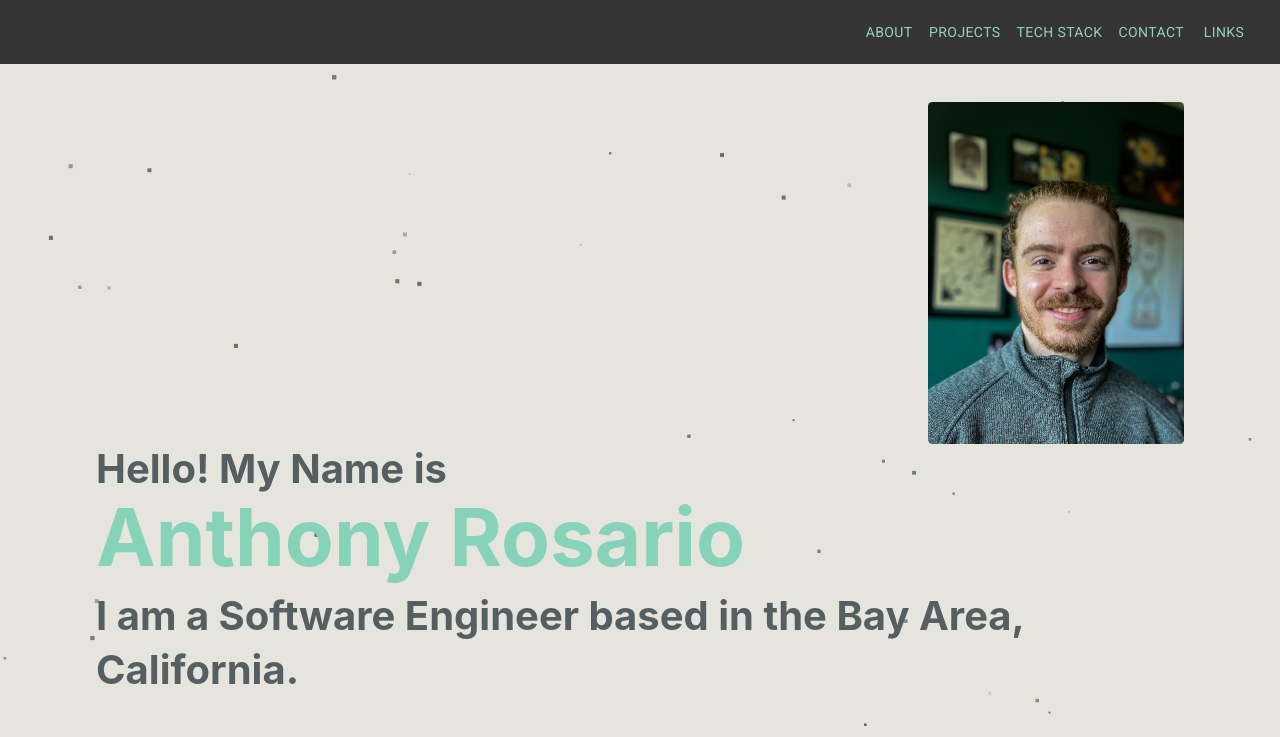
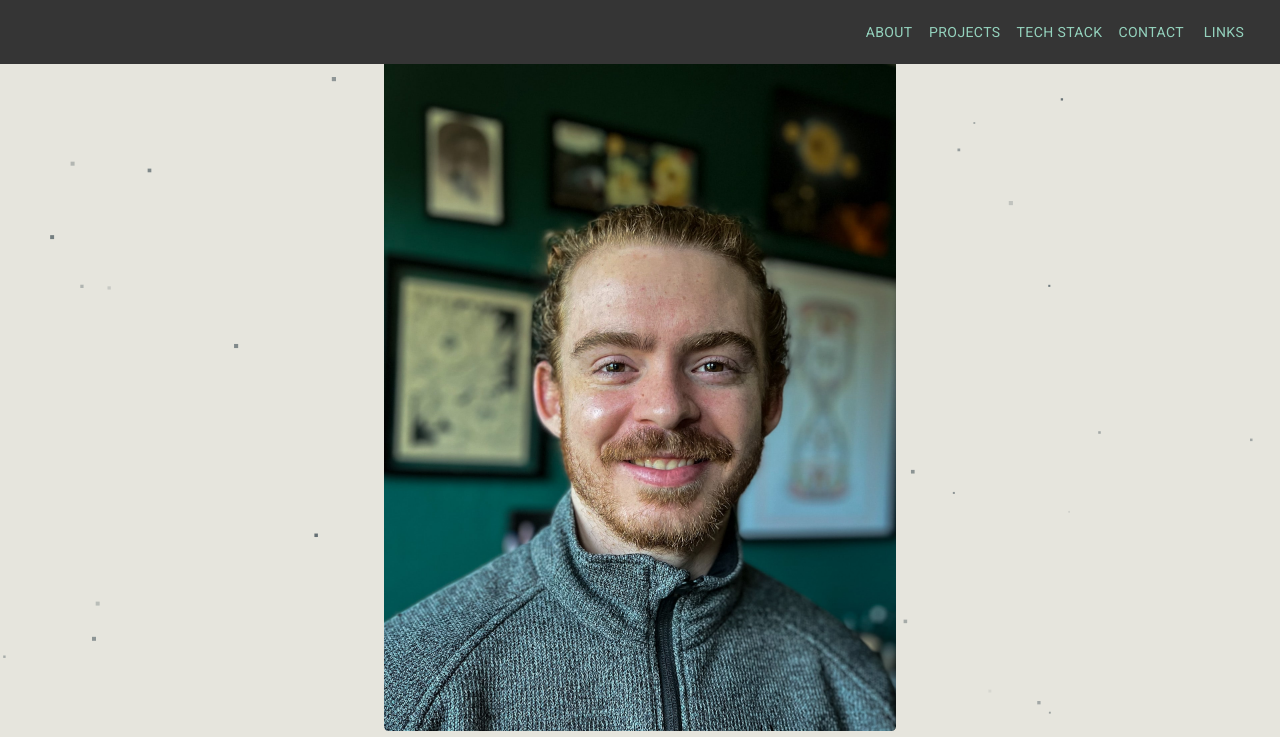
Before and after one commit to Anthony-Rosario/portfolio-site, a React (Create React App) app in the folder web_service/: page / in a window 1280 px wide. Shown: the top 737 px of the page. Built offline with nearby package versions, Linux system fonts and the light colour scheme.

Commit message:
mobile responsive styling

```diff
--- a/web_service/src/components/about/about.css
+++ b/web_service/src/components/about/about.css
@@ -58,7 +58,7 @@ li{
 @media screen and (max-width:768px){
   .aboutContainer{
     height: auto;
-    padding-top: 84px;
+    padding-top: 104px;
   }
   .myCatImage{
     width: 40vw;
--- a/web_service/src/components/contact/ContactForm.jsx
+++ b/web_service/src/components/contact/ContactForm.jsx
@@ -7,7 +7,7 @@ import emailjs from '@emailjs/browser'
 
 const ContactForm = forwardRef((props, ref) => {
   const classes = useContactStyles();
-  const [submitted, setSubmitted] = useState('');
+  const [submitted, setSubmitted] = useState(null);
 
   const handleSubmit = (e) => {
       e.preventDefault()
--- a/web_service/src/components/landing/landing.css
+++ b/web_service/src/components/landing/landing.css
@@ -84,3 +84,41 @@
     margin-bottom: 3em;
   }
 }
+
+@media screen and (min-width:758px){
+  main {
+    height: auto;
+    margin: 0;
+    padding: 0;
+  }
+
+  .landingContainer, .name{
+    text-align: center;
+    height: 100%;
+  }
+
+  .landing-img{
+    width: 40vw;
+    display: block;
+    margin:0 auto;
+    margin-top: 3em;
+  }
+
+  .centerContent{
+    clear:both;
+    min-width: 220px;
+    margin: auto;
+  }
+
+  .chevronDiv{
+    cursor: pointer;
+    position: absolute;
+    padding-top: 100px;
+  }
+}
+
+@media screen and (min-width: 300px) {
+  .chevronDiv{
+    /* margin-top: 3rem; */
+  }
+}
--- a/web_service/src/components/techstack/TechStack.css
+++ b/web_service/src/components/techstack/TechStack.css
@@ -58,6 +58,15 @@ ul {
   margin-left: 1em;
 }
 
+@media screen and (min-width:758px) {
+  .tech-stack-container{
+    height: 120vh;
+  }
+
+  .techstack-header{
+    padding-top: -100px;
+  }
+}
 
 @media screen and (max-width:720px) {
   ul {
```
